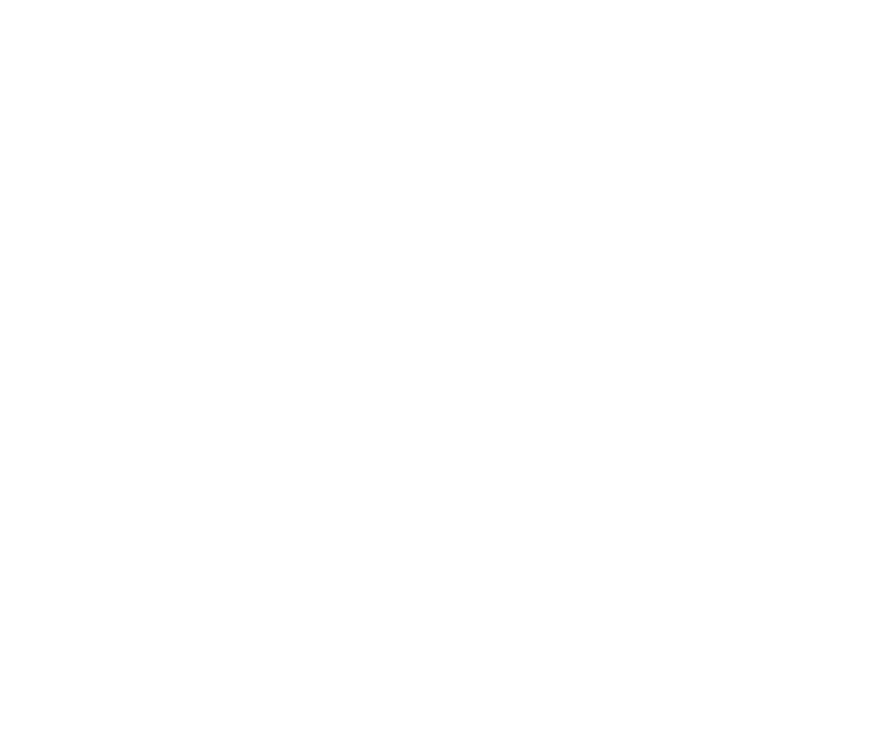
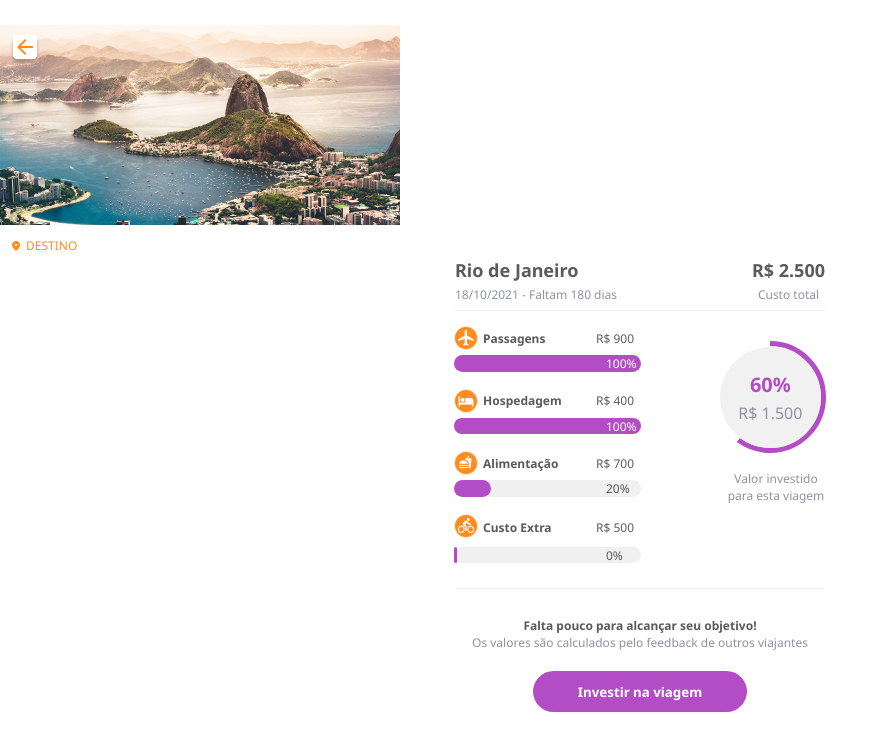
Before and after one commit to itsaleplets/hackathonSmile, a React (Create React App) app: page /trip-details in a window 1280 px wide. Shown: the top 750 px of the page, without its empty margins (0-889 px from the left). Built offline with nearby package versions, Linux system fonts and the light colour scheme.

Commit message:
Feat: styled details component

```diff
--- a/src/App.js
+++ b/src/App.js
@@ -3,8 +3,7 @@
 import Home from './pages/Home';
 import Invest from './pages/Invest';
 import Withdraw from './pages/Withdraw';
-
-
+import TripDetails from './pages/TripDetails';
 
 function App() {
   return (
@@ -12,8 +11,10 @@
       <Switch>
         <Route exact path="/" component={ Home } />
         <Route path="/create-trip" component={ CreateTrip } />
+        <Route path="/trip-details" component={ TripDetails } />
         <Route path="/invest" component={ Invest } />
         <Route path="/withdraw" component={ Withdraw } />
+
       </Switch>
     </Router>
   );
--- a/src/components/home/NextTrip.jsx
+++ b/src/components/home/NextTrip.jsx
@@ -14,7 +14,7 @@
 function NextTrip() {
   return (
     <div>
-      <p className="bold nextTripTitle">Próxima Viagem</p>
+
       <div className="destinyDiv">
         <img src={location} alt="location icon"/>
         <span className="destiny">DESTINO</span>
@@ -62,7 +62,7 @@
               </div>
               <span className="size12px">R$ 700</span>
             </div>
-            <ProgressBar progress={50}/>
+            <ProgressBar progress={20}/>
 
             <div className="eachCost">
               <div className="ticket size12px bold">
@@ -80,6 +80,8 @@
           </div>
 
         </div>
+        <div className="line"></div>
+
       </div>
     </div>
   );
--- a/src/components/home/ProgressBar.jsx
+++ b/src/components/home/ProgressBar.jsx
@@ -4,7 +4,6 @@
 export default function ProgressBar({ progress }) {
   const [newColor, setNewColor] = useState('');
   const [progressColor, setProgressColor] = useState('');
-
 
   useEffect(() => {
     changeColor();
@@ -13,6 +12,8 @@
   const changeColor = () => {
     if (progress === 0) {
       setProgressColor(1.5)
+    } else {
+      setProgressColor(progress)
     }
     if (progress >= 90) {
       return setNewColor('white');
--- a/src/pages/Home.jsx
+++ b/src/pages/Home.jsx
@@ -1,5 +1,7 @@
 import React from 'react';
 import '../styles/form/Form.css'
+import '../styles/routes/Home.css'
+
 import Wallet from '../components/home/Wallet';
 import NextTrip from '../components/home/NextTrip';
 import Partners from '../components/home/Partners';
@@ -9,6 +11,7 @@
   return (
     <div className="bodyForm">
       <Wallet />
+      <p className="bold nextTripTitle">Próxima Viagem</p>
       <NextTrip />
       <h1>My next trips</h1>
       <Partners />
--- /dev/null
+++ b/src/pages/TripDetails.jsx
@@ -0,0 +1,50 @@
+import React from 'react';
+import '../styles/form/Form.css'
+import '../styles/routes/TripDetails.css'
+
+import arrowBack from '../images/icons/white_arrow.png';
+import NextTrip from '../components/home/NextTrip';
+import { useHistory } from 'react-router-dom';
+
+function TripDetails() {
+  const history = useHistory();
+
+  const handleClick = ({ target }) => {
+    const { name } = target;
+    if(name === "invest") {
+      history.push('/invest')
+    } else {
+      history.push('/')
+    }
+  };
+
+  return (
+    <div className="bodyForm">
+      <div className="imgBackgroung">
+        <button
+          name="back"
+          className="backBtn btnDetails"
+          onClick={handleClick}
+        >
+          <img src={arrowBack} alt="left arrow" />
+        </button>
+      </div>
+
+      <NextTrip />
+
+      <div className="detailTexts">
+        <p className="detailText">Falta pouco para alcançar seu objetivo!</p>
+        <p className="detailSubText">Os valores são calculados pelo feedback de outros viajantes</p>
+      </div>
+      <button
+          name="invest"
+          className="abledBtn"
+          onClick={handleClick}
+        >
+          Investir na viagem
+        </button>
+    </div>
+  );
+}
+
+export default TripDetails;
--- /dev/null
+++ b/src/styles/routes/Home.css
@@ -0,0 +1,4 @@
+.nextTripTitle {
+  text-align: left;
+  margin: 13px 0 0 10px;
+}
--- a/src/styles/routes/NextTrip.css
+++ b/src/styles/routes/NextTrip.css
@@ -1,14 +1,12 @@
 .nextTripCosts {
-  /* border: solid 2px rgb(0, 113, 128); */
-
   display: flex;
   align-items: flex-start;
   justify-content: space-between;
+  margin-bottom: 6px;
 }
 
 .eachCost {
   width: 180px;
-  /* border: solid 2px rgb(0, 113, 128); */
   display: flex;
   flex-direction: row;
   align-items: center;
@@ -17,12 +15,10 @@
 }
 
 .sectionCost {
-  /* border: solid 2px rgb(189, 102, 21); */
   width: 210px;
 }
 
 .circleProg {
-  /* border: solid 2px rgb(189, 21, 181); */
   width: fit-content;
   margin-left: 50px;
   margin-top: 30px;
@@ -36,12 +32,6 @@
   width: 100px;
 }
 
-.nextTripTitle {
-  text-align: left;
-  margin: 13px 0 0 15px;
-  /* border: solid 2px rgb(189, 21, 181); */
-}
-
 .destiny {
   font-size: 12px;
   color: #FF8C20;
@@ -49,11 +39,10 @@
 }
 
 .destinyDiv {
-  /* border: solid 2px rgb(24, 23, 24); */
   display: flex;
   justify-content: flex-start;
   align-items:center ;
-  margin: 12px 0 4px 15px;
+  margin: 12px 0 4px 10px;
 }
 
 .nextTripInfo {
@@ -61,7 +50,7 @@
 }
 
 .nextTripLegend {
-  margin-top: 19px;
+  margin-top: 18px;
   font-size: 12px;
   font-weight: 300;
   color: #9092A3;
--- a/src/styles/routes/ProgressBar.css
+++ b/src/styles/routes/ProgressBar.css
@@ -12,7 +12,7 @@
 	background: #B34DC5;
 	border-radius: 20px;
 	height: 100%;
-	/* width: 0; */
+	width: 0;
 	/* opacity: 0; */
 	transition: 1s ease;
 }
--- /dev/null
+++ b/src/styles/routes/TripDetails.css
@@ -0,0 +1,32 @@
+.imgBackgroung {
+  width: 400px;
+  height: 200px;
+  background-image: url('../../images/rio.jpg');
+  background-size: 400px;
+}
+
+.btnDetails {
+  margin-left: 3px;
+  padding-top: 10px;
+}
+
+.detailText {
+  font-weight: bold;
+  margin: 0px;
+}
+
+.detailSubText {
+  font-weight: 300;
+  margin: 0px;
+  color: #9092A3;
+}
+
+.detailTexts {
+  font-size: 12px;
+  margin-top: 28px;
+
+}
+
+/* .detailsInvestBtn {
+  margin: 0;
+} */
```
Also changed, not shown: src/images/icons/white_arrow.png (renamed from src/images/icons/arrow_back_02_24px.png), src/images/rio.jpg (added).
